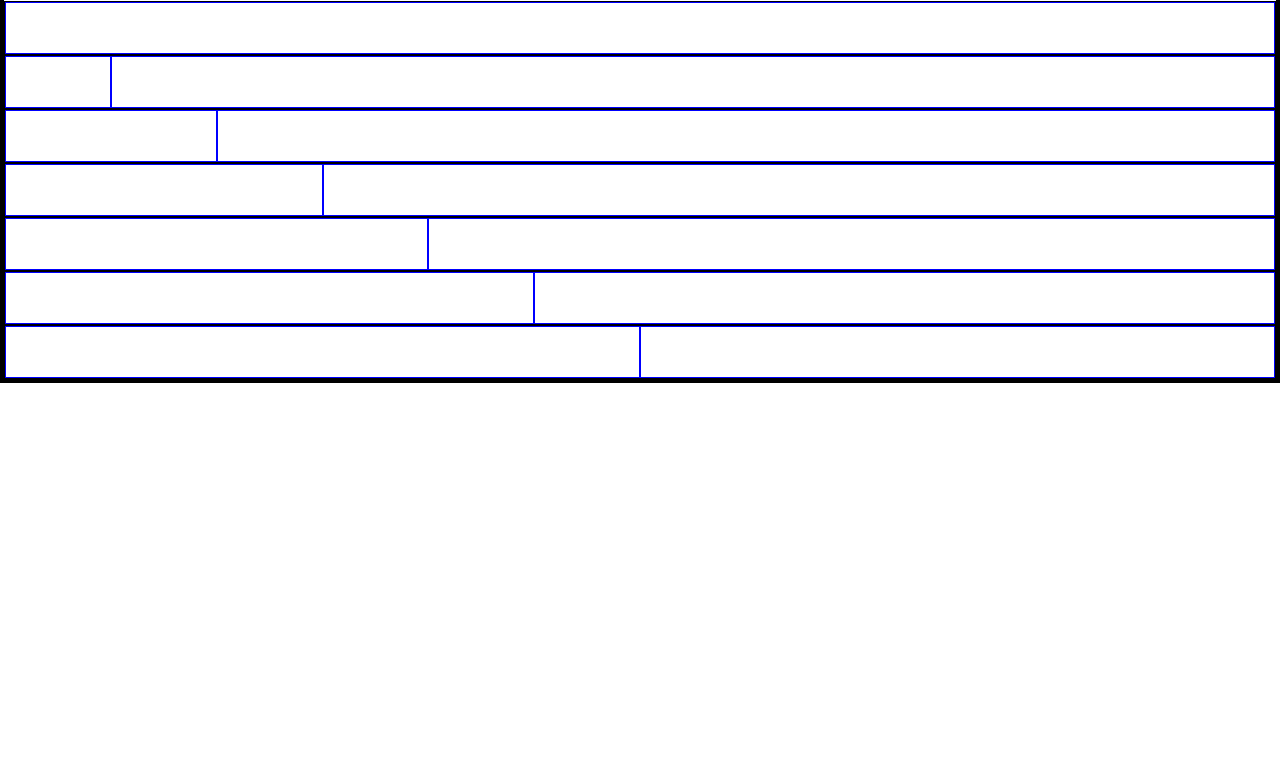
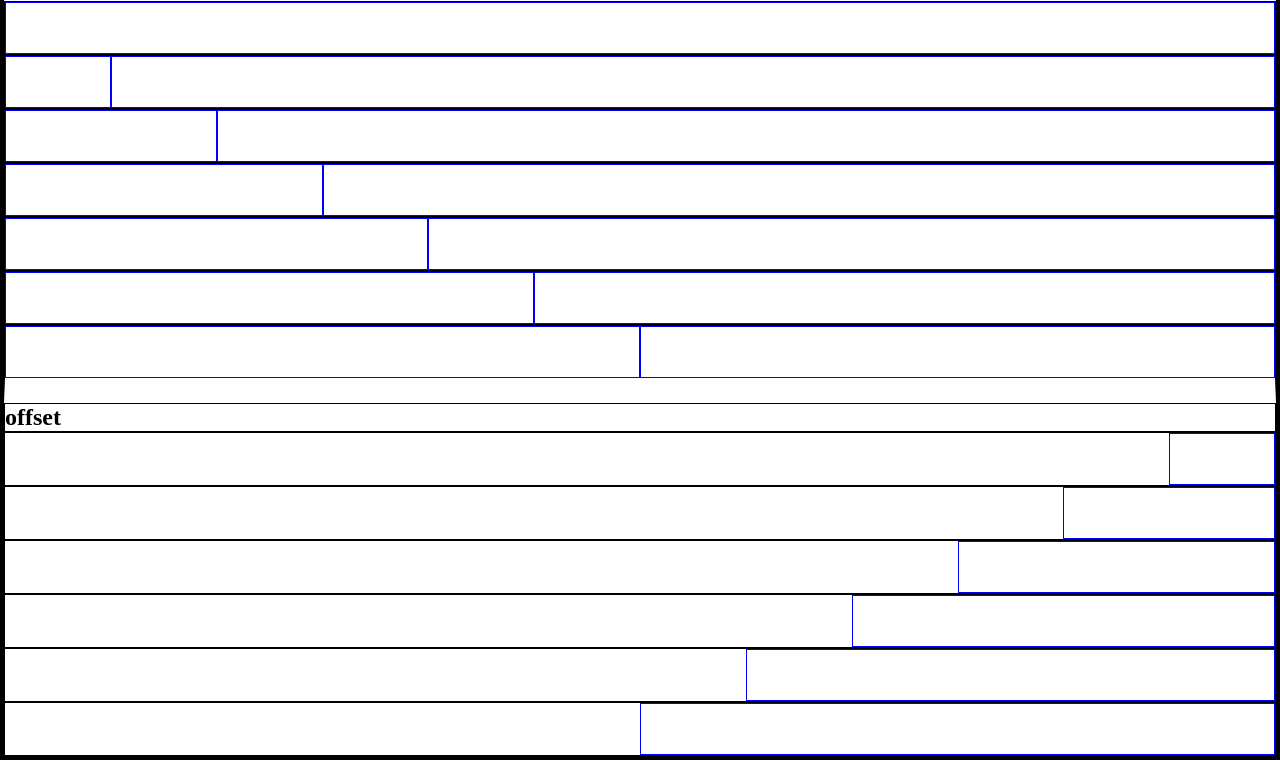
Before and after one commit to MatteoGiuntella/html-css-12bool, a plain HTML site: page index.html in a window 1280 px wide. Shown: the part 434-1194 px from the top of the page. Before the commit the page ends 817 px from the top, so only its background shows below. Drawn offline with Linux system fonts and the light colour scheme.

Commit message:
finish section 2 offset

```diff
--- a/index.html
+++ b/index.html
@@ -97,13 +97,29 @@
           <div class="col-5"></div>
           <div class="col-7"></div>
         </div>
-        <div class="row">
+        <div class="row bottom">
           <div class="col-6"></div>
           <div class="col-6"></div>
         </div>
-
-
-
+        <h2>offset</h2>
+        <div class="row">
+          <div class="col-1 col-space-11"></div>
+        </div>
+        <div class="row">
+          <div class="col-2 col-space-10"></div>
+        </div>
+        <div class="row">
+          <div class="col-3 col-space-9"></div>
+        </div>
+        <div class="row">
+          <div class="col-4 col-space-8"></div>
+        </div>
+        <div class="row">
+          <div class="col-5 col-space-7"></div>
+        </div>
+        <div class="row">
+          <div class="col-6 col-space-6"></div>
+        </div>
       </div>
     </main>
   </body>
```
